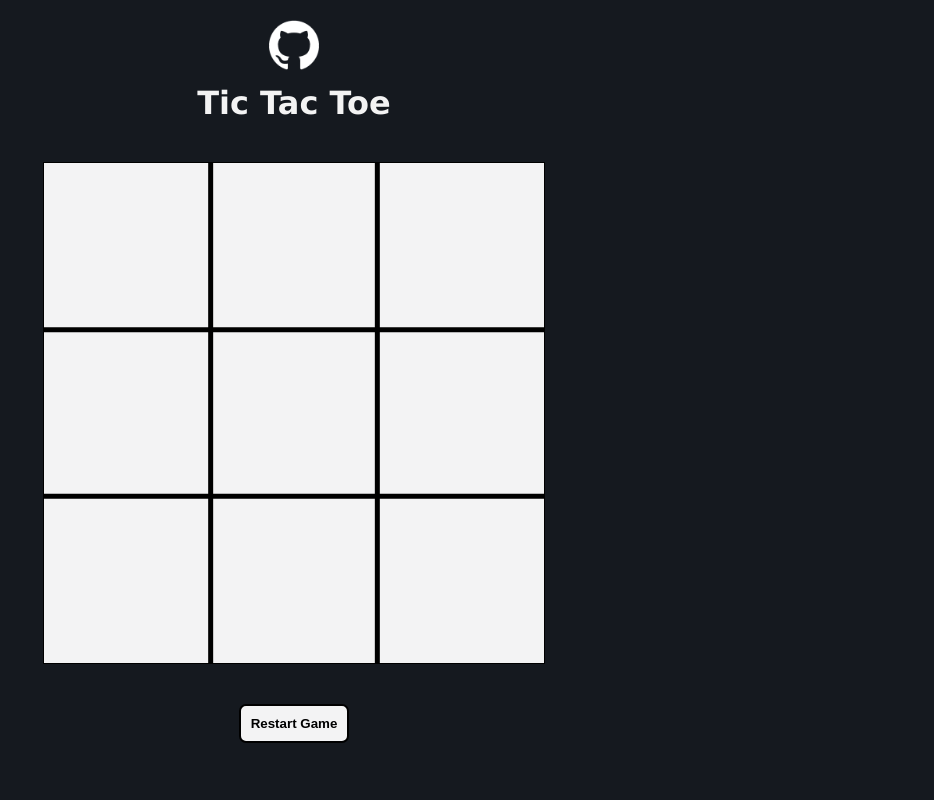
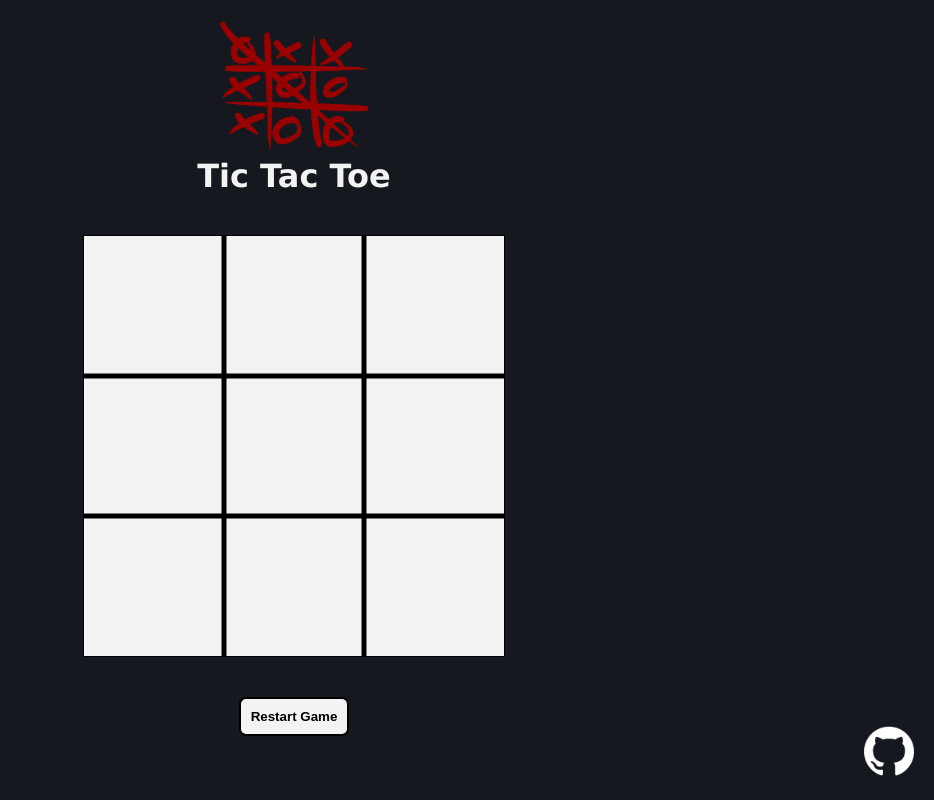
Before and after one commit to urvesh254/Tic-Tac-Toe-With-Computer, a plain HTML site: page index.html in a window 1280 px wide. Shown: the whole page, without its empty margins (346-1280 px from the left). Drawn offline with Linux system fonts and the light colour scheme.

Commit message:
favicon and title photo added.

```diff
--- a/index.html
+++ b/index.html
@@ -13,16 +13,22 @@
         />
     </head>
     <body>
+        <a
+            id="link"
+            href="https://github.com/urvesh254/Tic-Tac-Toe-With-Computer"
+            title="Source Code"
+        >
+            <img src="assets/github.png" alt="GitHub Source Code" width="50px"
+        /></a>
         <div id="container">
             <a
-                id="link"
-                href="https://github.com/urvesh254/Tic-Tac-Toe-With-Computer"
+                href="https://urvesh254.github.io/Tic-Tac-Toe-With-Computer/"
                 title="Source Code"
             >
                 <img
-                    src="assets/github.png"
-                    alt="GitHub Source Code"
-                    width="50px"
+                    src="assets/tic-toa-toe.png"
+                    alt="Tic Tac Toe"
+                    width="150px"
             /></a>
             <h1>Tic Tac Toe</h1>
             <canvas style="border: 1px solid black" id="canvas"></canvas>
--- a/script.js
+++ b/script.js
@@ -174,16 +174,14 @@ canvas.addEventListener("click", () => {
 });
 
 let boardAttrChang = () => {
-    let w = Math.min(500, window.innerWidth - 100);
-    let h = Math.min(500, window.innerHeight - 100);
+    let w = Math.min(420, window.innerWidth - 100);
+    let h = Math.min(420, window.innerHeight - 100);
     let min = Math.min(w, h);
     canvas.width = min;
     canvas.height = min;
 
     WIDTH = min;
     HEIGHT = min;
-
-    console.log(min, min);
 
     ctx.clearRect(0, 0, WIDTH, HEIGHT);
     drawBoard();
--- a/style.css
+++ b/style.css
@@ -45,7 +45,10 @@ h1 {
     font-weight: bolder;
 }
 #link {
-    margin-bottom: 10px;
+    /* margin-bottom: 10px; */
+    position: fixed;
+    bottom: 20px;
+    right: 20px;
 }
 
 @media only screen and (max-width: 500px) {
```
Also changed, not shown: assets/favicon1.ico (added), assets/favicon2.ico (added), assets/favicon3.ico (added), assets/tic-toa-toe.png (added).
